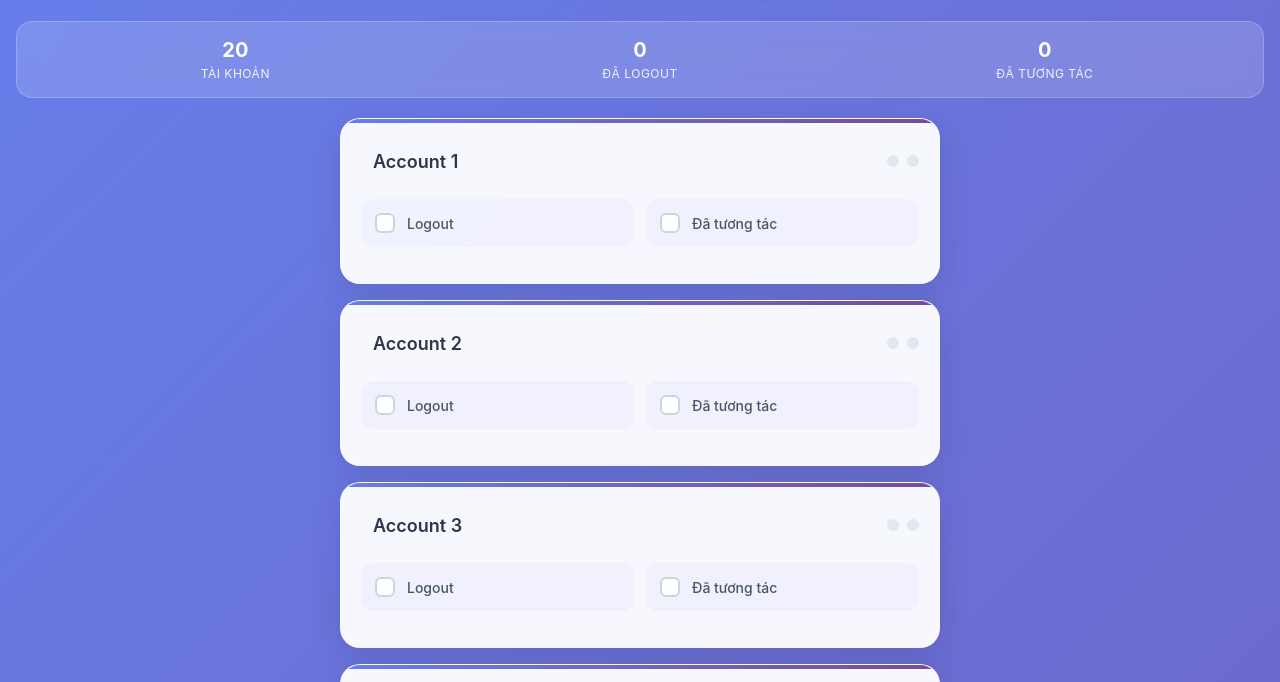
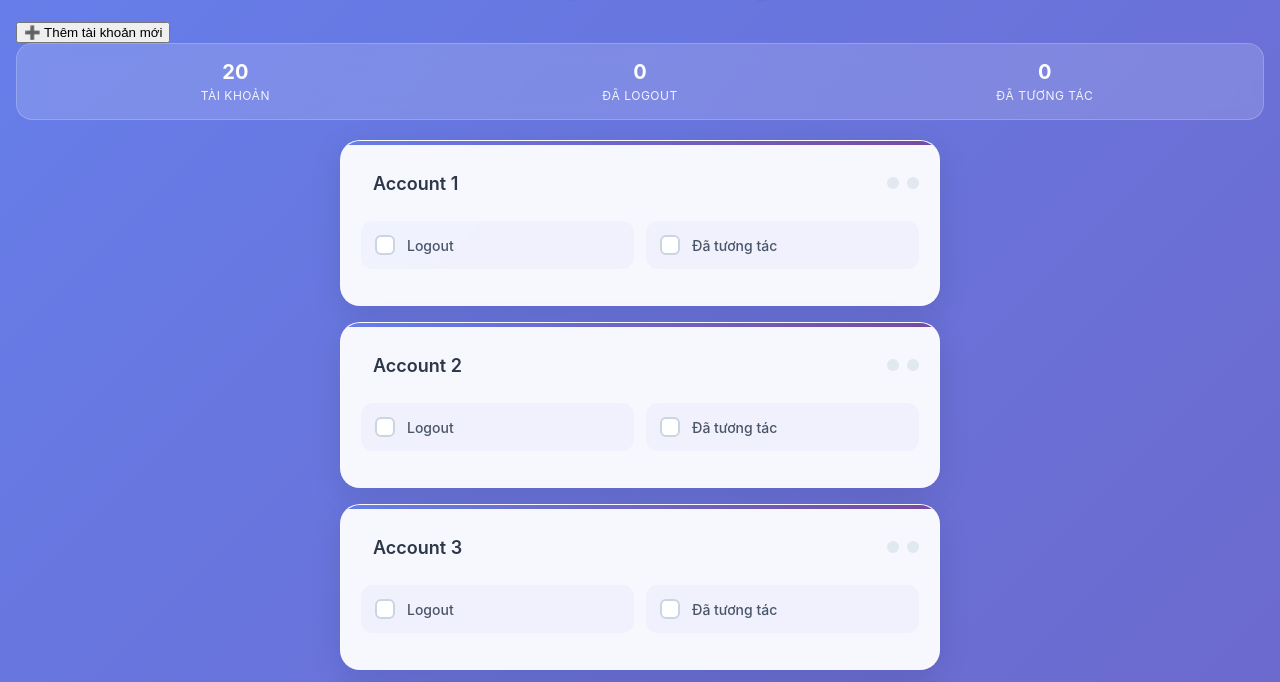
Before and after one commit to doanquangkien/lineage2m, a plain HTML site: page index.html in a window 1280 px wide. Shown: the part 48-730 px from the top of the page. Drawn offline with Linux system fonts and the light colour scheme.

Commit message:
Update index.html

```diff
--- a/index.html
+++ b/index.html
@@ -13,6 +13,12 @@
   <div class="header">
     <h1>🎮 Quản lý tài khoản Lineage2M</h1>
   </div>
+
+<!-- ======== PHẦN THÊM MỚI ======== -->
+  <div class="main-controls">
+    <button id="add-account-btn">➕ Thêm tài khoản mới</button>
+  </div>
+  <!-- ======== KẾT THÚC PHẦN THÊM MỚI ======== -->
 
   <div class="stats-bar">
     <div class="stat-item">
```
